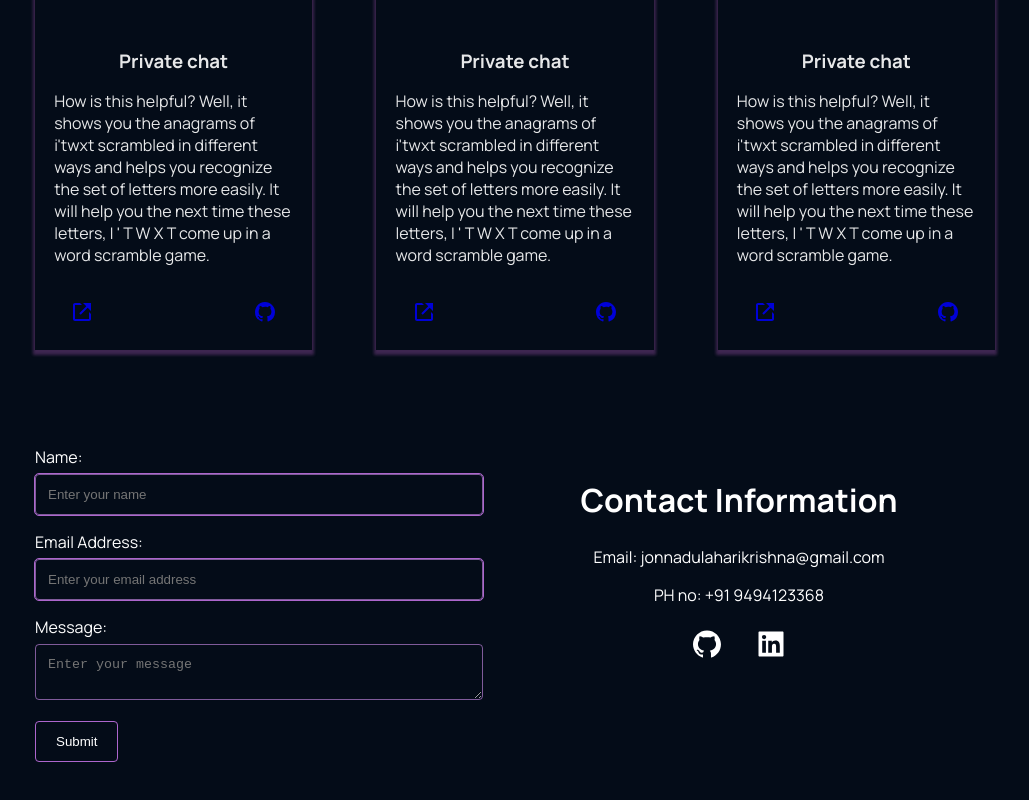
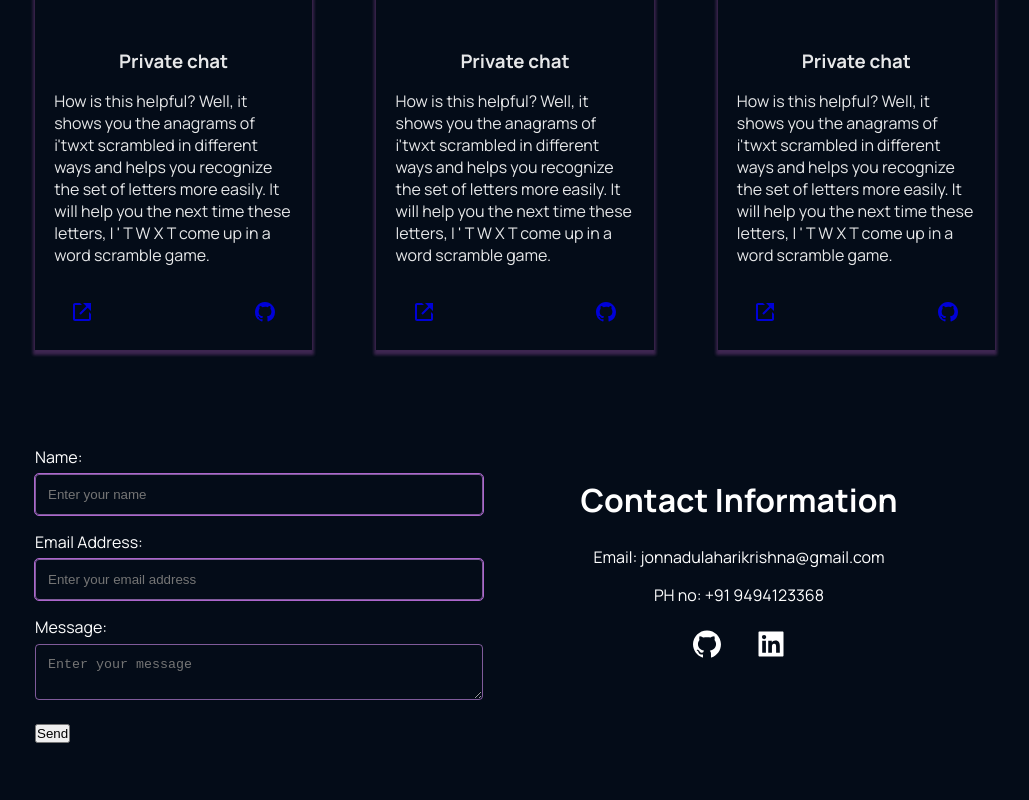
Before and after one commit to Hari-ind/My-portfolio, a React (Create React App) app: page / in a window 1280 px wide. Shown: the part 2046-2846 px from the top of the page, without its empty margins (125-1154 px from the left). Built offline with nearby package versions, Linux system fonts and the light colour scheme.

Commit message:
netlify-form

```diff
--- a/src/Contact/Contact.js
+++ b/src/Contact/Contact.js
@@ -25,7 +25,7 @@ function Contact() {
             Message:
             <textarea id="subject" placeholder="Enter your message" />
           </label>
-          <input style={{ textAlign: "center" }} type="submit" />
+          <button type="submit">Send</button>
         </form>
       </div>
       <div className="c-right">
```
